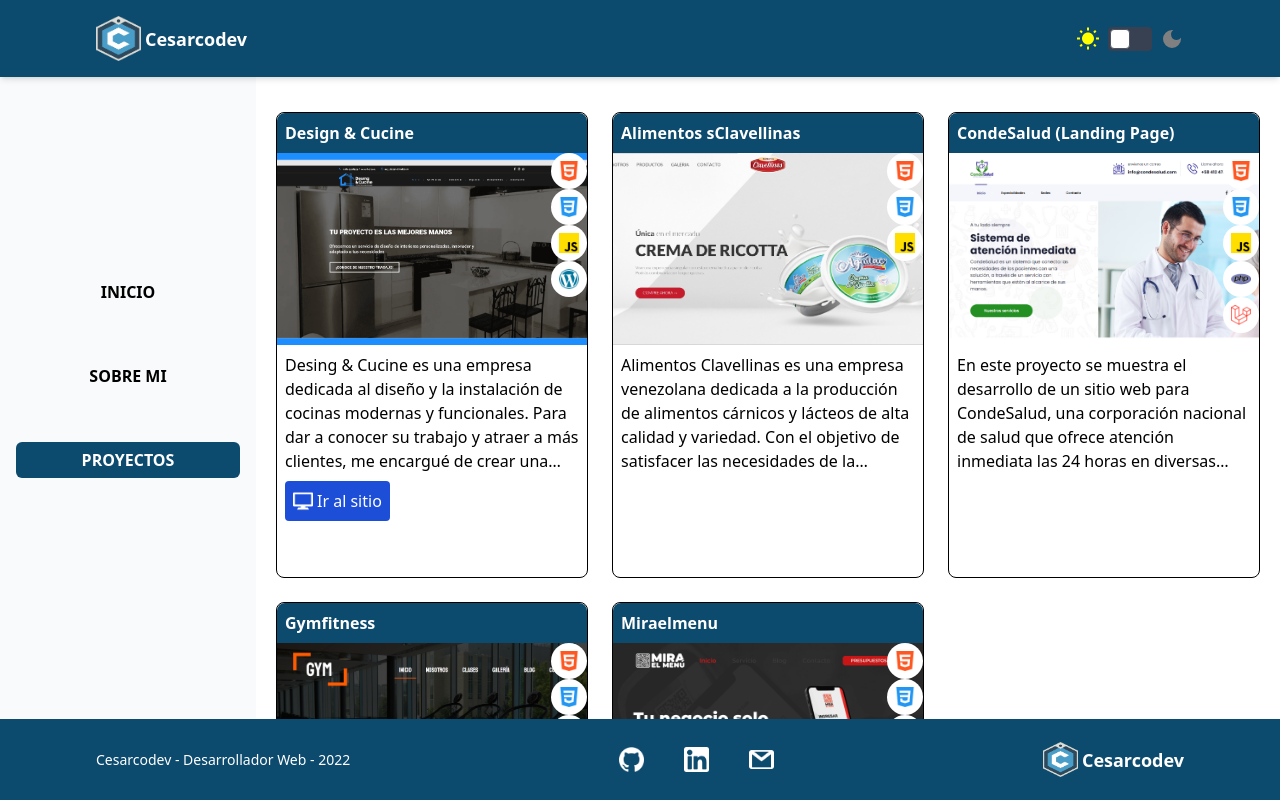
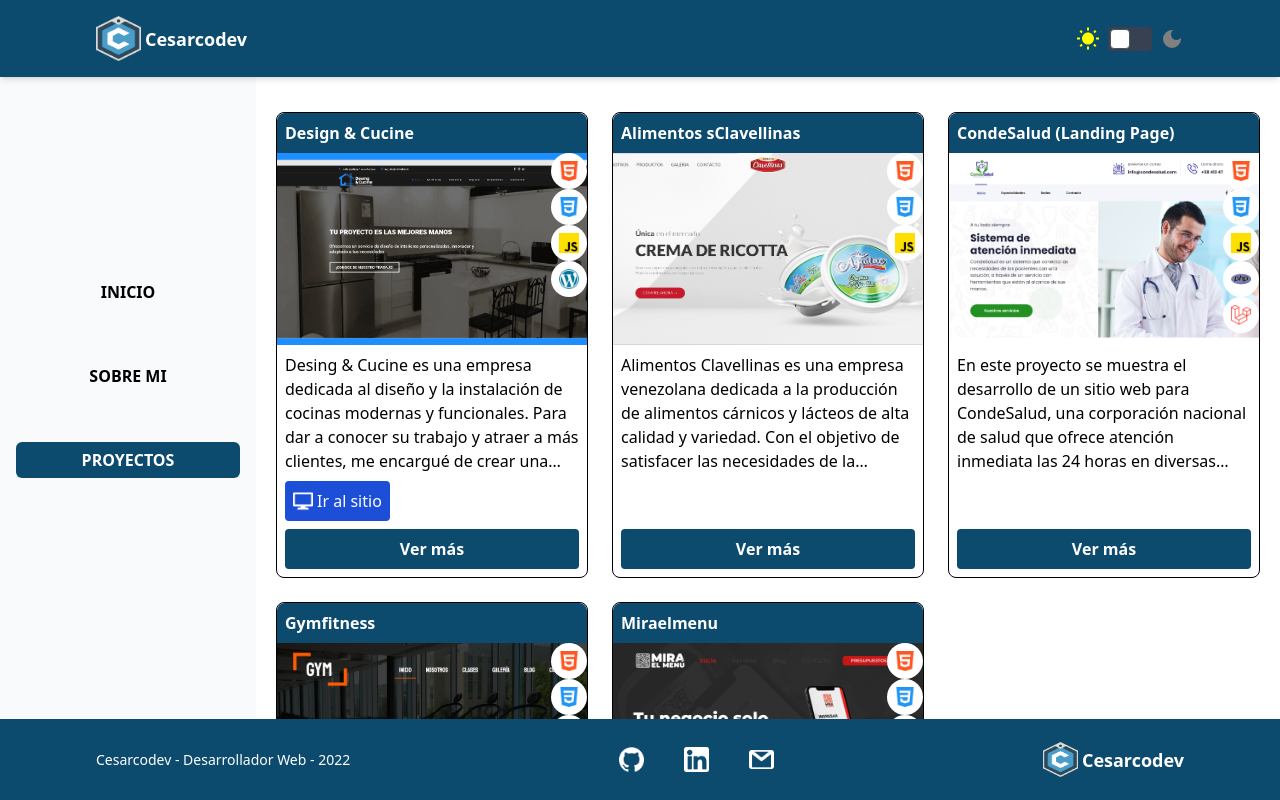
Before and after one commit to cesarcodev/Portfolio-cesarcodev, a React (Vite) app: page / in a window 1280 px wide. Both pictures are taken after a click on the link "PROYECTOS". Shown: the top 800 px of the page. Built offline with nearby package versions, Linux system fonts and the light colour scheme.

Commit message:
Proyectos: Acomodar el botón de Ver más en el tema claro

```diff
--- a/data/ProjectsData.jsx
+++ b/data/ProjectsData.jsx
@@ -34,7 +34,7 @@
         title: "Gymfitness",
         cover:'gymfitness/portada.png',
         photos:["gymfitness/portada.png","gymfitness/1.png","gymfitness/2.png","gymfitness/3.png","gymfitness/4.png","gymfitness/5.png"],
-        description:'Este es una plantilla de WordPress que desarrollé desde cero con la guía de un curso de Udemy llamado "Desarrollo Profesional de Temas y Plugins de WordPress". Esta plantilla está diseñada para un centro deportivo llamado "Gymfitness" que ofrece clases de yoga, spinning, crossfit y más. También cuenta con una sección de blog, galería, nosotros y contactos. Además, incluye plugins para controlar el estilo del contenido del sitio web. La tecnología que utilicé en esta plantilla son HTML, CSS, JavaScript, PHP y WordPress.',
+        description:'Este es una plantilla de WordPress que desarrollé desde cero con la guía de un curso de Udemy llamado "Desarrollo Profesional de Temas y Plugins de WordPress". Esta plantilla está diseñada para un centro deportivo llamado "Gymfitness" que ofrece clases de yoga, spinning, crossfit y más. También cuenta con una sección de blog, galería, nosotros y contactos. Además, incluye plugins para controlar el estilo del contenido del sitio web. La tecnología que utilicé en esta plantilla son HTML, CSS, JavaScript, PHP y WordPress.git ',
         technologies:['html','css','js', 'php', 'wordpress'],
         github:'',
         link:''
--- a/src/components/Projects.jsx
+++ b/src/components/Projects.jsx
@@ -88,7 +88,7 @@
                   setVerModal(!verModal);
                   setProject(project);
                 }}
-                className=" mt-2 hover:bg-sky-900 text-white font-bold rounded inline-flex items-center justify-center w-full p-2 transition duration-150 ease-out ">
+                className=" mt-2  bg-sky-900 hover:bg-sky-800   text-white dark:text-white font-bold rounded inline-flex items-center justify-center w-full p-2 transition duration-150 ease-out ">
                   Ver más
                   </button>
               </div>
```
